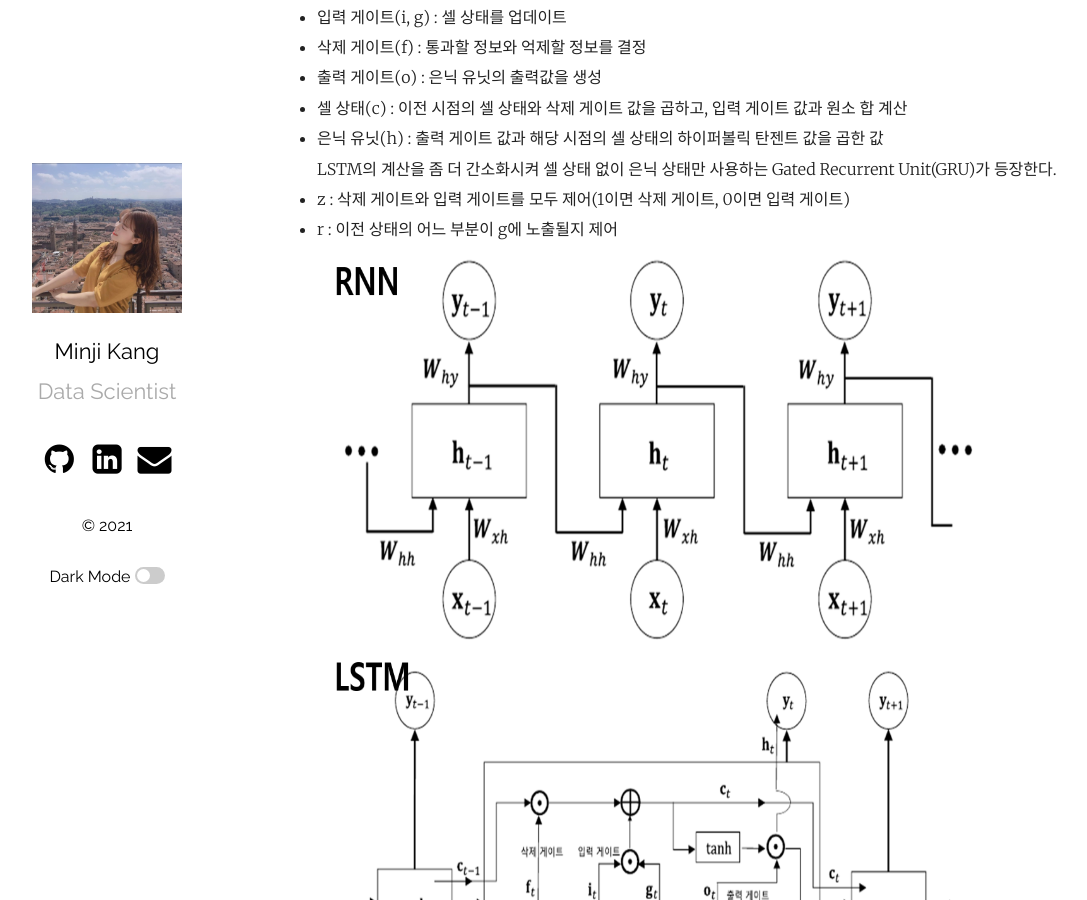
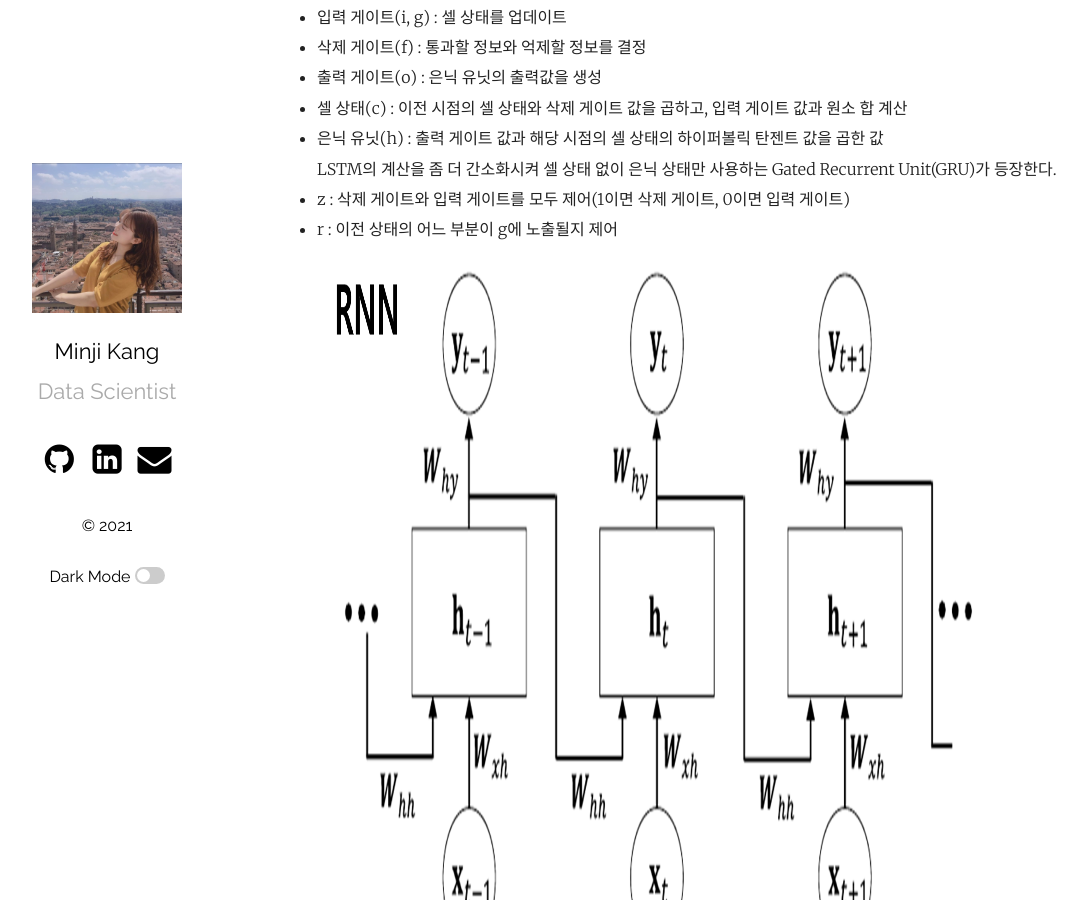
Before and after one commit to mmminji/mmminji.github.io, a Jekyll site: the page built from _posts/2021-06-24-선통머12장(2).markdown, in a window 1280 px wide and 900 px high, scrolled down 1609 px. Shown: the whole window, without its empty margins (78-1165 px from the left). Built offline with Jekyll 4.4.1, drawn with Linux system fonts in a browser that asks for light colours; comment, search, counter and statistics services are not loaded.

Commit message:
2021-06-28-post-add RNN

```diff
--- a/_posts/2021-06-24-선통머12장(2).markdown
+++ b/_posts/2021-06-24-선통머12장(2).markdown
@@ -28,7 +28,7 @@ Recurrent Neural Network(순환 신경망, RNN)는 시퀀스 데이터를 처리
 LSTM의 계산을 좀 더 간소화시켜 셀 상태 없이 은닉 상태만 사용하는 Gated Recurrent Unit(GRU)가 등장한다.
 - z : 삭제 게이트와 입력 게이트를 모두 제어(1이면 삭제 게이트, 0이면 입력 게이트)
 - r : 이전 상태의 어느 부분이 g에 노출될지 제어
-![](https://github.com/mmminji/mmminji.github.io/blob/main/assets/post_pics/12.5-RNN.png?raw=true){: width="700" height="1400"}
+![](https://github.com/mmminji/mmminji.github.io/blob/main/assets/post_pics/12.5-RNN.png?raw=true){: width="700" height="2500"}
 
 
 이 내용은 **선형대수와 통계학으로 배우는 머신러닝 with 파이썬 : 최적화 개념부터 텐서플로를 활용한 딥러닝까지** 책을 기반으로 공부한 자료입니다.
```
